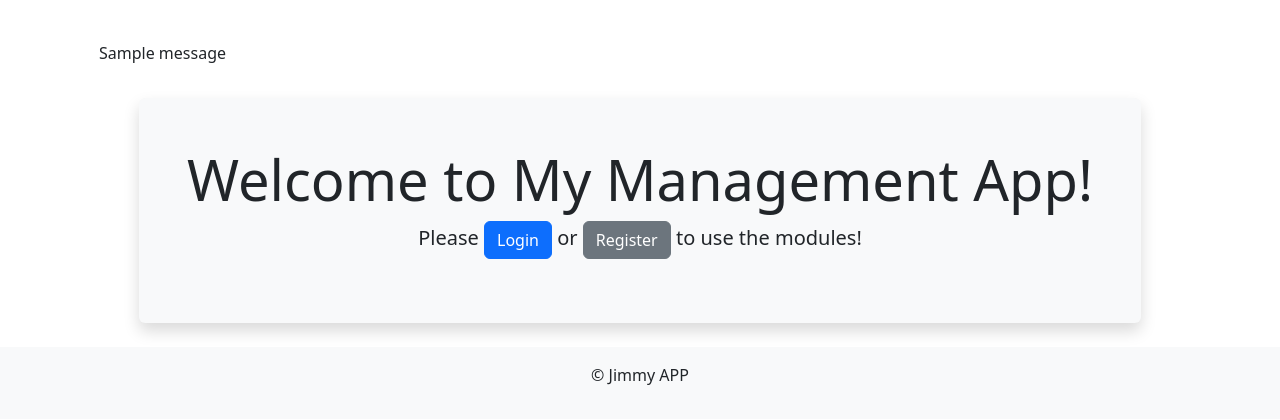
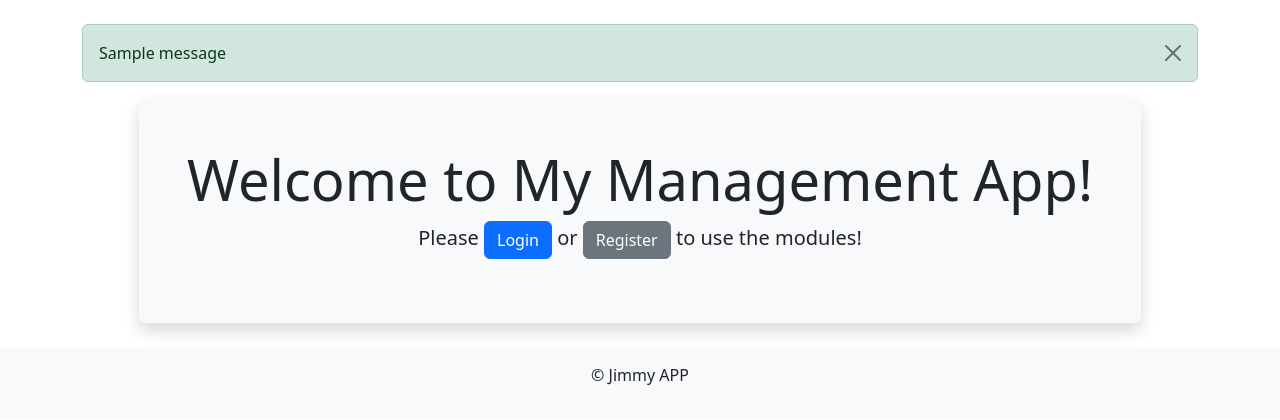
Before and after one commit to jimmyac57/django_app, a Django app: page / in a window 1280 px wide. Shown: the part 56-476 px from the top of the page. Run offline with Django 5.2, Linux system fonts and the light colour scheme; tables that the repository leaves empty hold one stand-in row (values such as "Sample post"); one stand-in notice (Sample message) is shown.

Commit message:
chore(core): update message tags class

```diff
--- a/core/templates/layouts/base.html
+++ b/core/templates/layouts/base.html
@@ -73,7 +73,10 @@
         {% if messages %}
         <div class="alert-container">
             {% for message in messages %}
-                <div class="alert alert-{{ message.tags }}">{{ message }}</div>
+                <div class="alert {{ message.tags }} alert-dismissible fade show" role="alert">
+                    {{ message }}
+                    <button type="button" class="btn-close" data-bs-dismiss="alert" aria-label="Close"></button>
+                </div>
             {% endfor %}
         </div>
         {% endif %}
```
